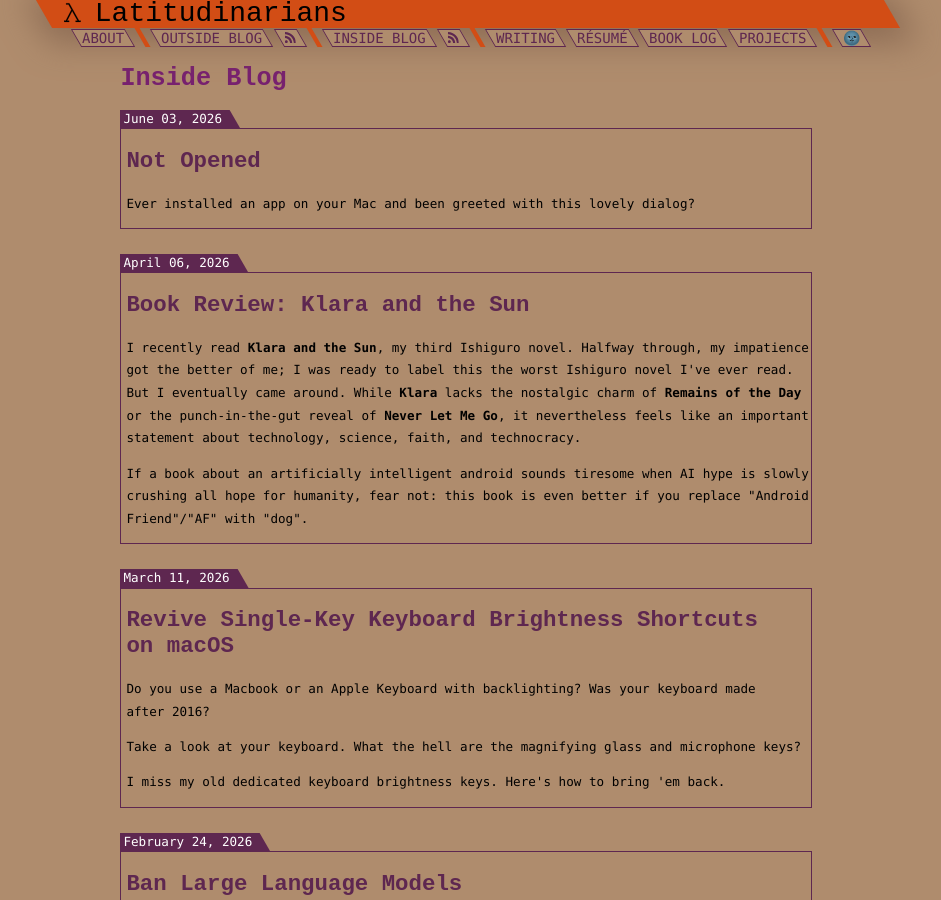
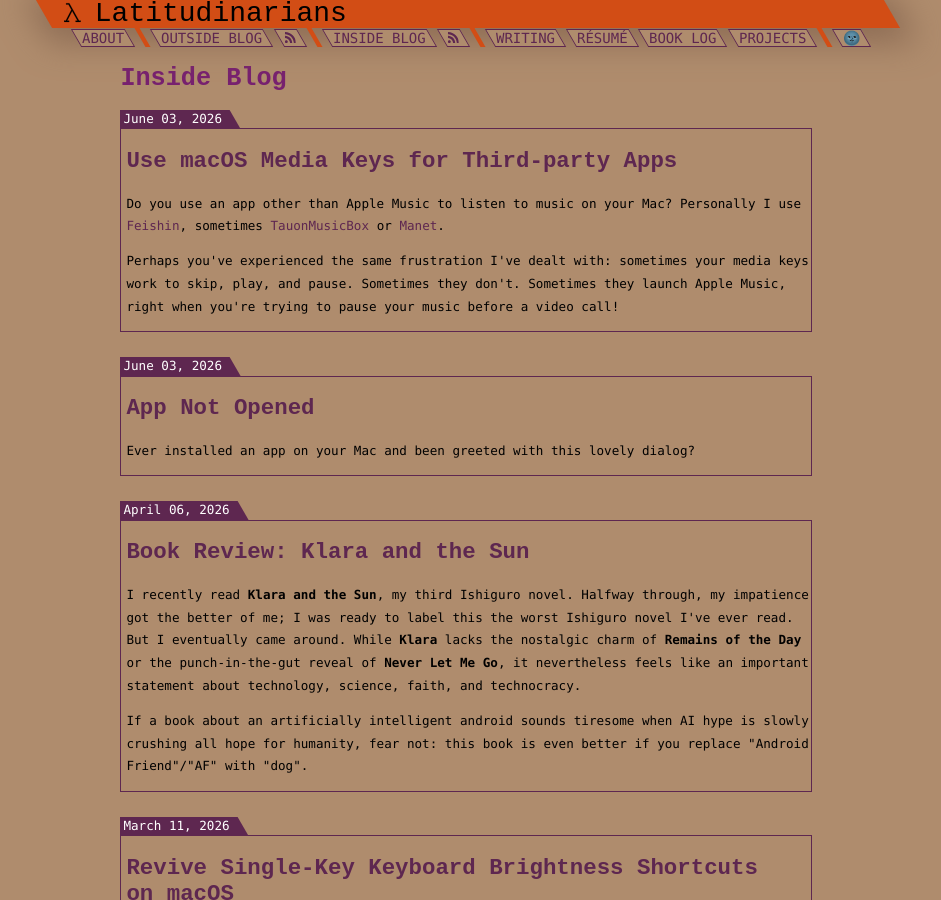
Before and after one commit to nathan-contino/nathan-contino.github.io, a Jekyll site: the page built from _pages/techblog.html, in a window 1280 px wide and 900 px high. Shown: the whole window, without its empty margins (174-1115 px from the left). Built offline with Jekyll 4.4.1, drawn with Linux system fonts in a browser that asks for light colours.

Commit message:
Media keys fix for posterity + name update for other post

```diff
--- /dev/null
+++ b/_posts/techblog/2026-06-03-macos-media-keys.md
@@ -0,0 +1,32 @@
+---
+title:  "Use macOS Media Keys for Third-party Apps"
+date:   2026-06-03 15:14:13 -0500
+layout: default
+categories: techblog
+---
+
+Do you use an app other than Apple Music to listen to music on your Mac? Personally I use [Feishin](https://feishin.org/), sometimes [TauonMusicBox](https://tauonmusicbox.rocks/) or [Manet](https://tilosoftware.io/manet/).
+
+Perhaps you've experienced the same frustration I've dealt with: sometimes your media keys work to skip, play, and pause. Sometimes they don't. Sometimes they launch Apple Music, right when you're trying to pause your music before a video call!
+
+<!-- readmore -->
+
+To grant full access to media keys on your mac:
+
+1. Open **System Settings**.
+
+1. Navigate to **Privacy & Security**.
+
+1. Open **Media & Apple Music**.
+
+1. Click the **+** button and add each of your music-playing apps (the dialog helpfully opens up the `/Applications folder` after you authenticate).
+
+1. Click the **< (back)** button to navigate back to the **Privacy & Security** menu.
+
+1. Open **Accessibility**.
+
+1. Click the **+** button and add each of your music-playing apps (the dialog helpfully opens up the `/Applications folder` after you authenticate).
+
+Quit and re-open your music apps. In their settings, make sure you enable 'global media hotkeys' (or similar; that's what Feishin labels it).
+
+If Apple Music keeps launching when you hit the media keys, consider installing [noTunes](https://github.com/tombonez/noTunes) to stop that annoying behavior.
```
Also changed, not shown: _posts/techblog/2026-06-03-macos-app-not-opened.md (+1 -1 lines).
